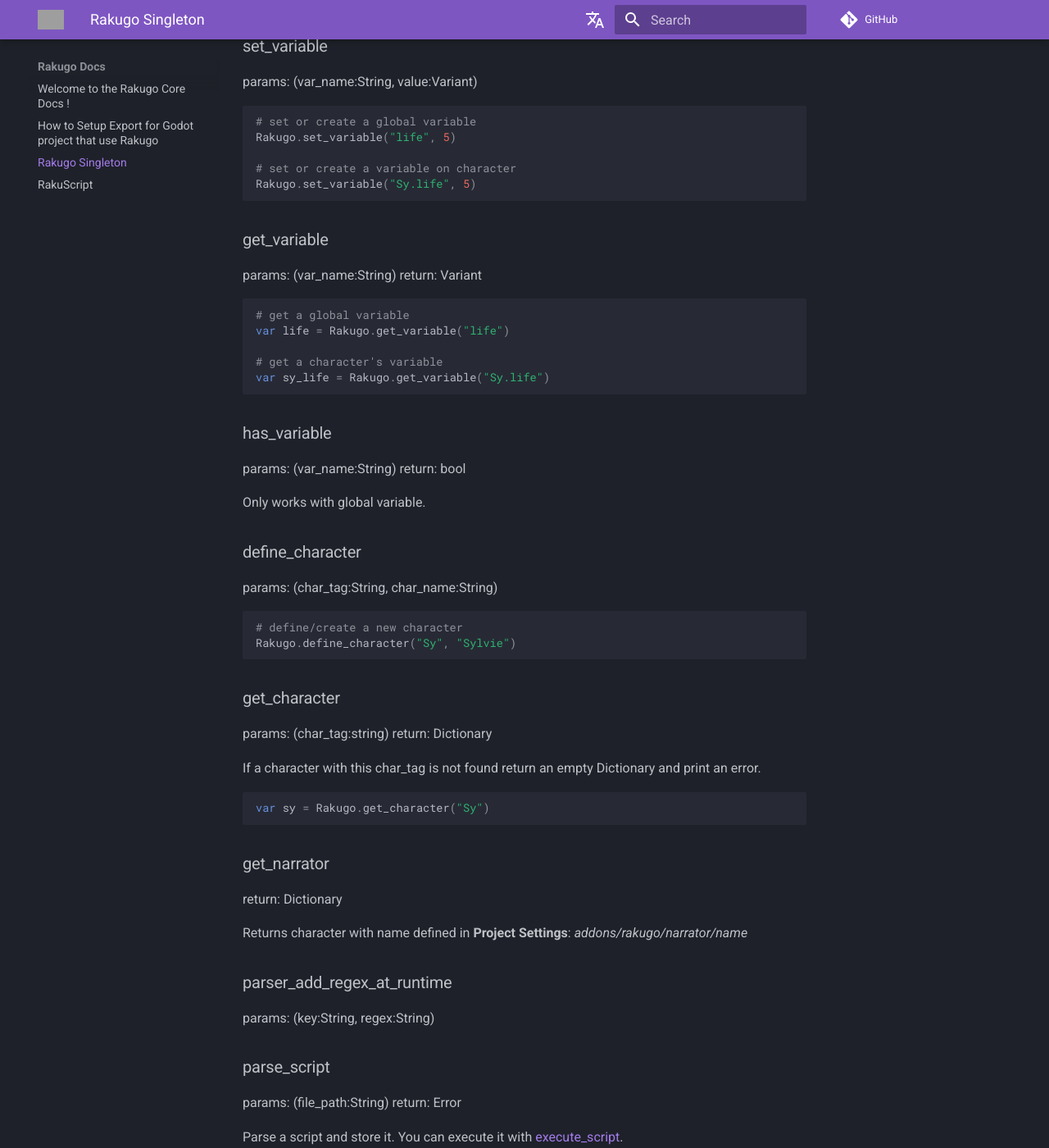
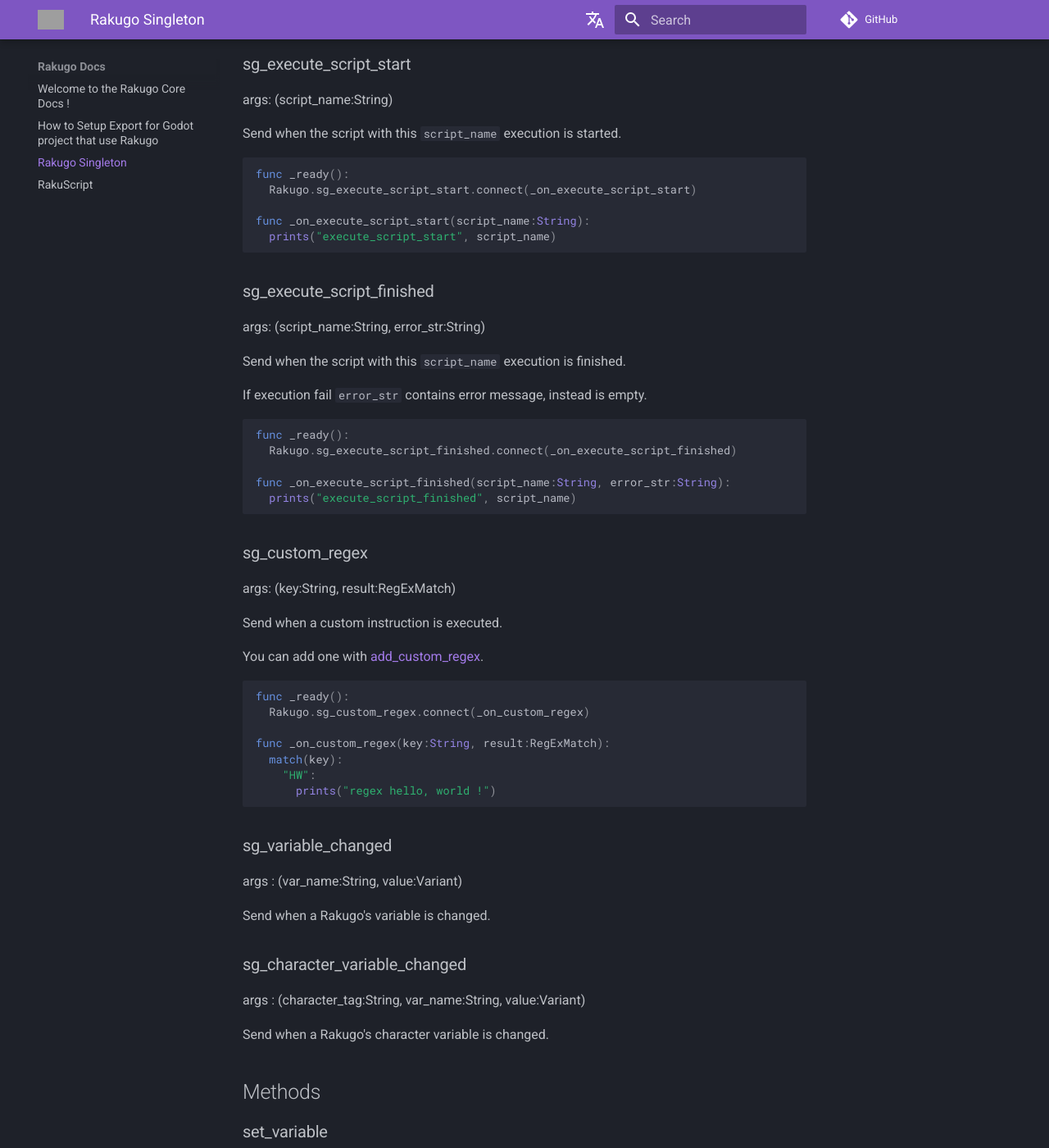
Before and after one commit to rakugoteam/rakugo-docs, an MkDocs documentation site: the page built from docs/rakugo_singleton.md, in a window 1280 px wide and 1400 px high, scrolled down 2680 px. Shown: the whole window at 82% size. Built offline with MkDocs 1.6.1 and Material for MkDocs 9.7.7, drawn with Linux system fonts in a browser that asks for light colours; comment, search, counter and statistics services are not loaded; the version menu is left out; some of the changed text lies outside the part shown; grey boxes are pictures that could not be loaded.

Commit message:
update docs

````diff
--- a/docs/rakugo_singleton.md
+++ b/docs/rakugo_singleton.md
@@ -13,13 +13,13 @@
 const file_path = "res://Timeline.rk"
 
 func _ready():
-  Rakugo.parser_add_regex_at_runtime("HW", "^hello_world$")
+  Rakugo.add_custom_regex("HW", "^hello_world$")
 
-  Rakugo.connect("parser_unhandled_regex", self, "_on_parser_unhandled_regex")
-  Rakugo.connect("say", self, "_on_say")
-  Rakugo.connect("step", self, "_on_step")
-  Rakugo.connect("ask", self, "_on_ask")
-  Rakugo.connect("menu", self, "_on_menu")
+  Rakugo.sg_custom_regex.connect(_on_custom_regex)
+  Rakugo.sg_say.connect(_on_say)
+  Rakugo.sg_step.connect(_on_step)
+  Rakugo.sg_ask.connect(_on_ask)
+  Rakugo.sg_menu.connect(_on_menu)
 
   Rakugo.parse_and_execute_script(file_path)
 
@@ -35,10 +35,8 @@
 func _on_menu(choices:Array):
   prints("menu", choices)
 
-func _on_parser_unhandled_regex(key:String, result:RegExMatch):
-  match(key):
-    "HW":
-      prints("regex hello, world !")
+func _on_custom_regex(key:String, result:RegExMatch):
+  prints("custom regex", key, result.strings)
 
 func _process(delta):
   if Rakugo.is_waiting_step() and Input.is_action_just_pressed("ui_accept"):
@@ -51,71 +49,136 @@
     Rakugo.menu_return(0)
 ```
 
+# file_path and script_name
+
+`file_path` is a path to a file, like : "res://Timeline.rk".
+
+`script_name` is file name without extension. From "res://Timeline.rk" it is "Timeline".
+
+It works in Rakugo like bellow :
+```gd
+var file_path = "res://Timeline.rk"
+
+var script_name = file_path.get_file().get_basename()
+```
+
+Only methods [parse_script] or [parse_and_execute_script], use a file_path. For others and signals is a script_name.
+
 # References
 ## Signals
-### say
+### sg_say
 
-params: (character:Dictionary, text:String)
+args: (character:Dictionary, text:String)
 
 Send when a [Say] instruction is executed then Rakugo waiting call of [do_step]
 
 ```gd
 func _ready():
-  Rakugo.connect("say", self, "_on_say")
+  Rakugo.sg_say.connect(_on_say)
 
 func _on_say(character:Dictionary, text:String):
   prints("say", character.get("name", "null"), text)
 ```
 
-### step
+### sg_step
 
 Send after a [Say] instruction is executed.
 
-### ask
+```gd
+func _ready():
+  Rakugo.sg_step.connect(_on_step)
 
-params: (character:Dictionary, question:String, default_answer:String)
+func _on_step():
+  prints("Press 'Enter' to continue...")
+```
+
+### sg_ask
+
+args: (character:Dictionary, question:String, default_answer:String)
 
 Send when a [Ask] instruction is executed then Rakugo waiting call of [ask_return].
 
 ```gd
 func _ready():
-  Rakugo.connect("ask", self, "_on_ask")
+  Rakugo.sg_ask.connect(_on_ask)
 
 func _on_ask(character:Dictionary, question:String, default_answer:String):
   prints("ask", character.get("name", "null"), question, default_answer)
 ```
 
-### menu
+### sg_menu
 
-params: (choices:Array)
+args: (choices:Array)
 
 Send when a [Menu] instruction is executed then Rakugo waiting call of [menu_return].
 
 ```gd
 func _ready():
-  Rakugo.connect("menu", self, "_on_menu")
+  Rakugo.sg_menu.connect(_on_menu)
 
-func _on_menu(choices:Array):
+func _on_menu(choices:PackedStringArray):
   prints("menu", choices)
 ```
 
-### execute_script_finished
+### sg_execute_script_start
 
 args: (script_name:String)
 
-Send when a script execution is finished.
+Send when the script with this `script_name` execution is started.
 
 ```gd
 func _ready():
-  Rakugo.connect("execute_script_finished", self, "_on_execute_script_finished")
+  Rakugo.sg_execute_script_start.connect(_on_execute_script_start)
 
-func _on_execute_script_finished(script_name:String):
+func _on_execute_script_start(script_name:String):
+  prints("execute_script_start", script_name)
+```
+
+### sg_execute_script_finished
+
+args: (script_name:String, error_str:String)
+
+Send when the script with this `script_name` execution is finished.
+
+If execution fail `error_str` contains error message, instead is empty.
+
+```gd
+func _ready():
+  Rakugo.sg_execute_script_finished.connect(_on_execute_script_finished)
+
+func _on_execute_script_finished(script_name:String, error_str:String):
   prints("execute_script_finished", script_name)
 ```
 
-### parser_unhandled_regex
+### sg_custom_regex
 
-params: (key:String, result:RegExMatch)
+args: (key:String, result:RegExMatch)
+
+Send when a custom instruction is executed.
+
+You can add one with [add_custom_regex].
+
+```gd
+func _ready():
+  Rakugo.sg_custom_regex.connect(_on_custom_regex)
+
+func _on_custom_regex(key:String, result:RegExMatch):
+  match(key):
+    "HW":
+      prints("regex hello, world !")
+```
+
+### sg_variable_changed
+
+args : (var_name:String, value:Variant)
+
+Send when a Rakugo's variable is changed.
+
+### sg_character_variable_changed
+
+args : (character_tag:String, var_name:String, value:Variant)
+
+Send when a Rakugo's character variable is changed.
 
 ## Methods
 
@@ -136,6 +199,8 @@
 params: (var_name:String)
 return: Variant
 
+Return `null` if not found or character with this tag does not exist. Print an error in this case.
+
 ```gdscript
 # get a global variable
 var life = Rakugo.get_variable("life")
@@ -149,14 +214,21 @@
 params: (var_name:String)
 return: bool
 
-Only works with global variable.
+Return `false` if not found or character with this tag does not exist. Print an error in this case.
+
+```gdscript
+# check if a global variable exists
+var has_life = Rakugo.has_variable("life")
+
+# check if a character's variable exists
+var has_sy_life = Rakugo.has_variable("Sy.life")
+```
 
 ### define_character
 
 params: (char_tag:String, char_name:String)
 
 ```gdscript
-# define/create a new character
 Rakugo.define_character("Sy", "Sylvie")
 ```
 
@@ -177,9 +249,31 @@
 
 Returns character with name defined in **Project Settings**: *addons/rakugo/narrator/name*
 
-### parser_add_regex_at_runtime
+### add_custom_regex
 
 params: (key:String, regex:String)
+
+Add new custom instruction to RkScript.
+
+When this custom insctruction is read it send signal [sg_custom_regex].
+
+Use it before [parse_script] or [parse_and_execute_script].
+
+```gd
+func _ready():
+  Rakugo.parser_add_regex_at_runtime("HW", "^hello_world$")
+  ...
+  Rakugo.parse_and_execute_script(file_path)
+```
+You can use these Rakugo tokens in your regex :
+```gd
+NAME = "[a-zA-Z][a-zA-Z_0-9]*",
+NUMERIC = "-?[1-9][0-9.]*",
+STRING = "\".*\"",
+```
+Example : `^show_char (?<tag>{NAME})$`
+
+GDocs about regex : https://docs.godotengine.org/en/stable/classes/class_regex.html
 
 ### parse_script
 
@@ -188,7 +282,7 @@
 
 Parse a script and store it. You can execute it with [execute_script].
 
-If all goes well return OK. If not print an error and return ERR_FILE_CANT_OPEN if file can not be opened, or FAILED in other cases.
+If all goes well return `OK`. If not print an error and return `ERR_FILE_CANT_OPEN` if file can not be opened, or `FAILED` in other cases.
 
 ```gd
 const file_path = "res://Timeline.rk"
@@ -199,82 +293,88 @@
 
 ### execute_script
 
-params: (file_name:String)
+params: (script_name:String)
 return: Error
 
 Execute a script previously registered with [parse_script].
 
-If all goes well return OK, print an error and return FAILED instead.
+If all goes well return `OK`, print an error and return `FAILED` instead.
 
-file_name, is file_path without folder_path and extension.
-
-file_path: "res://Timeline.rk"
-
-file_name: "Timeline"
-
-You can use file_path.get_file().get_basename().
-
-You do not have to use parse_script and execute_script at same time.
+You do not have to use [parse_script] and [execute_script] at same time.
 
 ```gdscript
 const file_path = "res://Timeline.rk"
-const file_name = file_path.get_file().get_basename()
+const script_name = file_path.get_file().get_basename()
 
 func _ready():
   Rakugo.parse_script(file_path)
 
 func _process(_delta):
   ...
-  Rakugo.execute_script(file_name)
+  Rakugo.execute_script(script_name)
 ```
 
 ### parse_and_execute_script
 
 params: (file_path:String)
 
-Do [parse_script] and [execute_script] at same time.
+Do [parse_script], if return `OK` then do [execute_script].
 
 ### save_game
 
 params: (save_name:String = "quick")
 
-Save all variables and characters in *user://save/save_name/save.json* file.
+Save all variables, characters, script_name and last line readed on last executed script, in *user://save/save_name/save.json* file.
 
-#### load_game
+### load_game
 
 params: (save_name:String = "quick")
 
-Load all variables and characters from *user://save/save_name/save.json* file if existed.
+Load all variables, characters, script_name and last line readed on last executed script, from *user://save/save_name/save.json* file if existed.
 
-#### is_waiting_step
+Parse the script with `script_name`. To run it use [resume_loaded_script] (just bellow).
+
+### resume_loaded_script
+
+Run the loaded script from last line readed.
+
+### is_waiting_step
 
 return: bool
 
-Returns true when Rakugo waiting call of [do_step].
+Returns `true` when Rakugo waiting call of [do_step].
 
 ### do_step
 
-Use it when [is_waiting_step] return true, to continue script reading process.
+Use it when [is_waiting_step] return `true`, to continue script reading process.
 
 ### is_waiting_ask_return
 
 return: bool
 
-Returns true when Rakugo waiting call of [ask_return].
+Returns `true` when Rakugo waiting call of [ask_return].
 
 ### ask_return
 
 params: (result:Variant)
 
+Use it when [is_waiting_ask_return] return `true`, to continue script reading process.
+
+`result` is the answer to the question ask by [sg_ask].
+
 ### is_waiting_menu_return
 
 return: bool
 
-Returns true when Rakugo waiting call of [menu_return].
+Returns `true` when Rakugo waiting call of [menu_return].
 
 ### menu_return
 
 params: (index:int)
+
+Use it when [is_waiting_menu_return] return `true`, to continue script reading process.
+
+`index` is the index of choosed choice in the choices array given by [sg_menu].
 
 [Say]: rakuscript.md#say
 [do_step]: rakugo_singleton.md#do_step
@@ -283,5 +383,13 @@
 [Menu]: rakuscript.md#menu
 [menu_return]: rakuscript.md#menu_return
 [parse_script]: rakugo_singleton.md#parse_script
+[parse_and_execute_script]: rakugo_single#parse_and_execute_script
 [execute_script]: rakugo_singleton.md#execute_script
 [is_waiting_step]: rakugo_singleton.md#is_waiting_step
+[sg_custom_regex]: rakugo_singleton.md#sg_custom_regex
+[sg_ask]: rakugo_singleton.md#sg_ask
+[is_waiting_ask_return]: rakugo_singleton.md#is_waiting_ask_return
+[sg_menu]: rakugo_singleton.md#sg_menu
+[is_waiting_menu_return]: rakugo_singleton.md#is_waiting_menu_return
+[add_custom_regex]: rakugo_singleton.md#add_custom_regex
+[resume_loaded_script]: rakugo_singleton.md#resume_loaded_script
````
